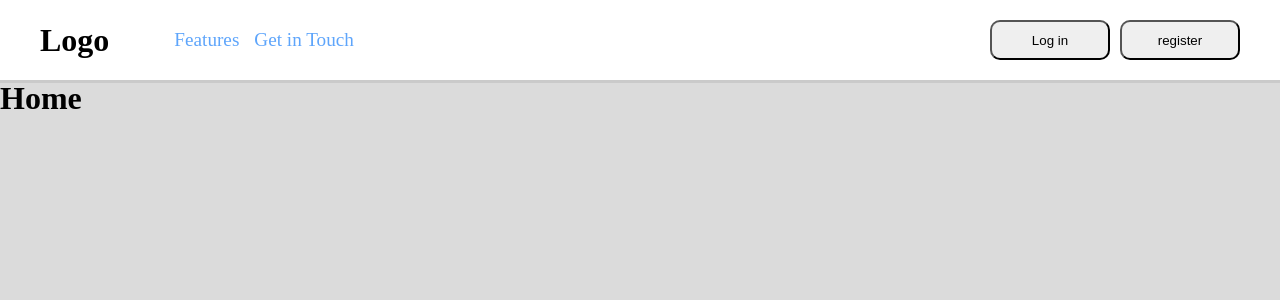
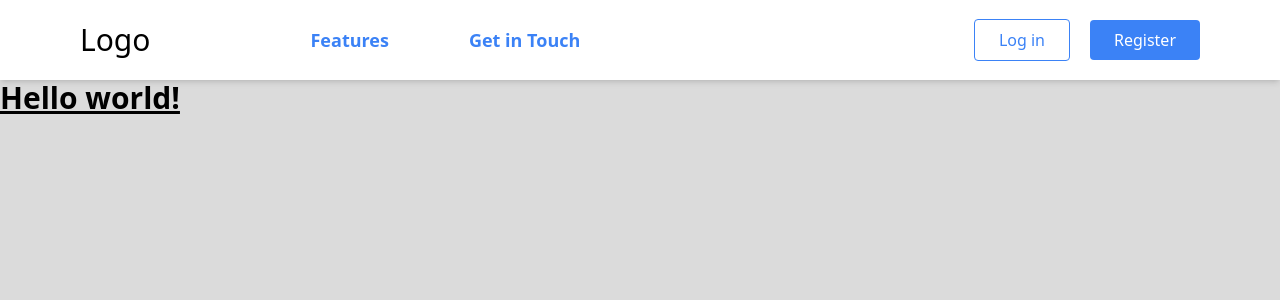
Before and after one commit to ShkelqimC/editme.online, a React (Create React App) app in the folder frontend/: page / in a window 1280 px wide. Shown: the top 300 px of the page. Built offline with nearby package versions, Linux system fonts and the light colour scheme.

Commit message:
navbar-tailwind

```diff
--- /dev/null
+++ b/frontend/postcss.config.js
@@ -0,0 +1,9 @@
+// postcss.config.js
+module.exports = {
+    plugins: {
+        'postcss-import': {},
+        'tailwindcss/nesting': 'postcss-nesting',
+        tailwindcss: {},
+        autoprefixer: {},
+    }
+  }
--- a/frontend/src/App.js
+++ b/frontend/src/App.js
@@ -4,7 +4,6 @@ import { Navbar } from "./components/Navbar";
 function App() {
   return (
     <>
-    <Navbar />
       <Routes>
 
         <Route path="/" element={<Home />} />
--- a/frontend/src/components/Navbar.jsx
+++ b/frontend/src/components/Navbar.jsx
@@ -1,18 +1,19 @@
 import React from 'react'
 import { Link } from 'react-router-dom'
-import "../index.css"
+// import "../index.css"
 
 export const Navbar = () => {
   return (
-    <div className="container">
-        <div className="navbarLeftSide">
-            <h1>Logo</h1>
-            <Link to="/">Features</Link>
-            <Link to="/">Get in Touch</Link>
+    <div className="container flex justify-between px-20 h-20 items-center shadow-md bg-white" >
+        <div className="navbarLeftSide flex flex-row items-center">
+
+            <h1 className='text-3xl pr-20'>Logo</h1>
+            <Link to="/" className='px-20 text-blue-500 font-semibold text-lg'>Features</Link>
+            <Link to="/" className='text-blue-500 font-semibold text-lg'>Get in Touch</Link>
         </div>
         <div className="navbarRightSide">
-            <button className='loginBtn'>Log in</button>
-            <button className='registerBtn'>register</button>
+            <button className='loginBtn bg-white text-blue-500 py-2 px-6 rounded mx-5 border border-solid border-blue-500'>Log in</button>
+            <button className='registerBtn bg-blue-500 hover:bg-blue-700  py-2 px-6 rounded focus:outline-none focus:ring text-white'>Register</button>
         </div>
 
 
--- a/frontend/src/index.css
+++ b/frontend/src/index.css
@@ -1,50 +1,22 @@
-/*
-1. Background (0dp elevation surface overlay) #FFFFFF
-2. Surface (with 1dp elevation surface overlay) #F2F2F2
-3. Primary #3700B3
-4. Secondary #6200EE
-5. On background #5C5C5C
-6. On Surface  #131313
-7. On Primary #D4D4D4
-8. On Secondary #FFFFFF
- */
+@tailwind base;
+@tailwind components;
+@tailwind utilities;
 
-body{
-background-color:  #DBDBDB;}
-.container{
-  height: 80px;
-  background-color: #FFFFFF;
-  display: flex;
-  justify-content: space-between;
-  padding: 0 40px;
-  box-shadow: 0 3px rgba(0,0,0, 0.08);
+:root {
+  --background: #ffffff;
+  --surface: #f2f2f2;
+  --primary: #3700b3;
+  --secondary: #6200ee;
+  --onBackground: #5c5c5c;
+  --onSurface: #131313;
+  --onPrimary: #d4d4d4;
+  --onSecondary: #ffffff;
 }
-.navbarLeftSide h1{
-padding-right: 50px;
-}
-.navbarLeftSide a{
-font-size: 1.2rem;
-text-decoration: none;
-color: #5EA5FB
-}
-.navbarRightSide button{
-height: 40px;
-width: 120px;
-border-radius: 10px;
-
-}
-.navbarRightSide{
-  display: flex;
-align-items: center;
-gap: 10px;
-}
-.navbarLeftSide{
-display: flex;
-align-items: center;
-gap: 15px;
+body {
+  background-color: #dbdbdb;
 }
 
-*{
+* {
   box-sizing: border-box;
   padding: 0;
   margin: 0;
--- a/frontend/src/index.js
+++ b/frontend/src/index.js
@@ -3,11 +3,13 @@ import ReactDOM from "react-dom/client";
 import "./index.css";
 import { BrowserRouter } from "react-router-dom";
 import App from "./App";
+import { Navbar } from "./components/Navbar";
 
 const root = ReactDOM.createRoot(document.getElementById("root"));
 root.render(
   <React.StrictMode>
     <BrowserRouter>
+    <Navbar />
       <App />
     </BrowserRouter>
   </React.StrictMode>
--- a/frontend/src/pages/Home/Home.jsx
+++ b/frontend/src/pages/Home/Home.jsx
@@ -3,7 +3,9 @@ import React from 'react';
 const Home = () => {
     return (
         <div>
-            <h1>Home</h1>
+              <h1 className="text-3xl font-bold underline">
+      Hello world!
+    </h1>
         </div>
     );
 }
--- /dev/null
+++ b/frontend/tailwind.config.js
@@ -0,0 +1,8 @@
+/** @type {import('tailwindcss').Config} */
+module.exports = {
+  content: ["./src/**/*.{js,jsx,ts,tsx}"],
+  theme: {
+    extend: {},
+  },
+  plugins: [],
+}
```
Also changed, not shown: frontend/package.json (+7 -0 lines), 1 other file (tests, documents, lock files or other folders).
